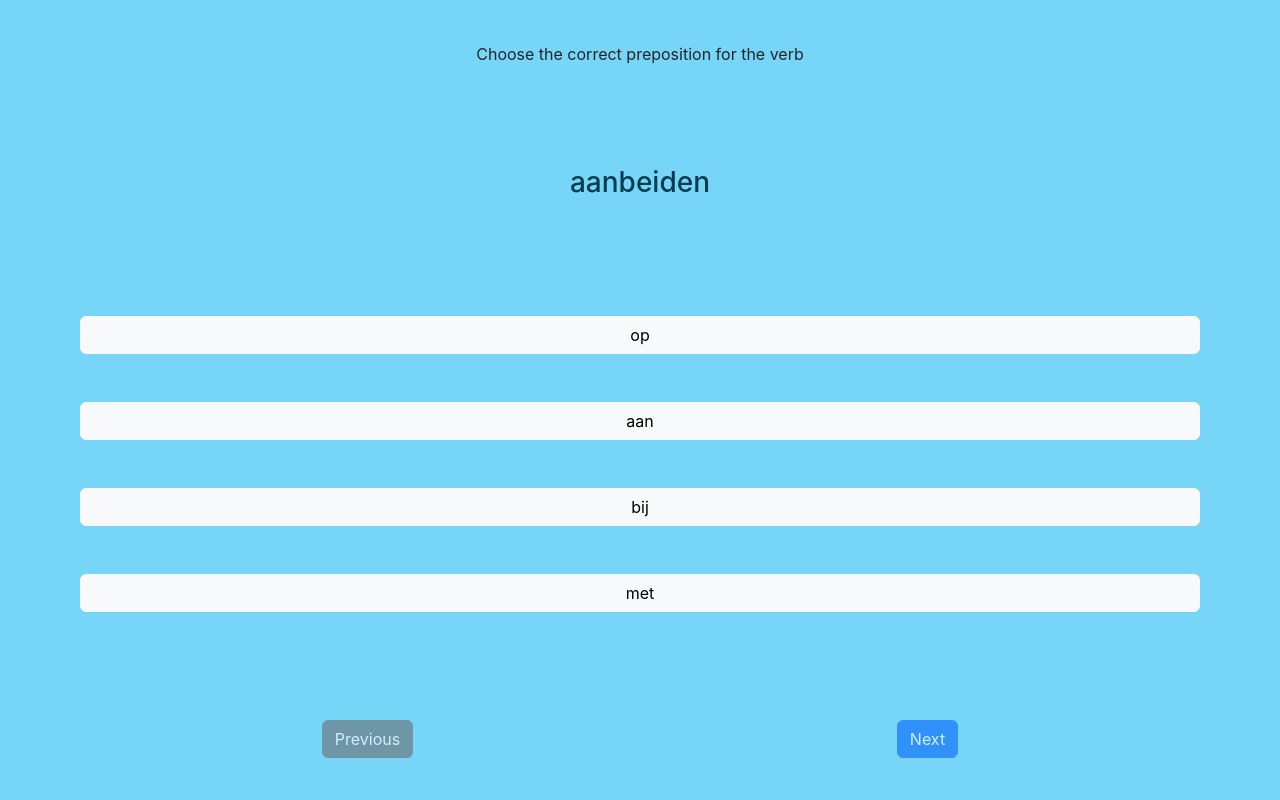
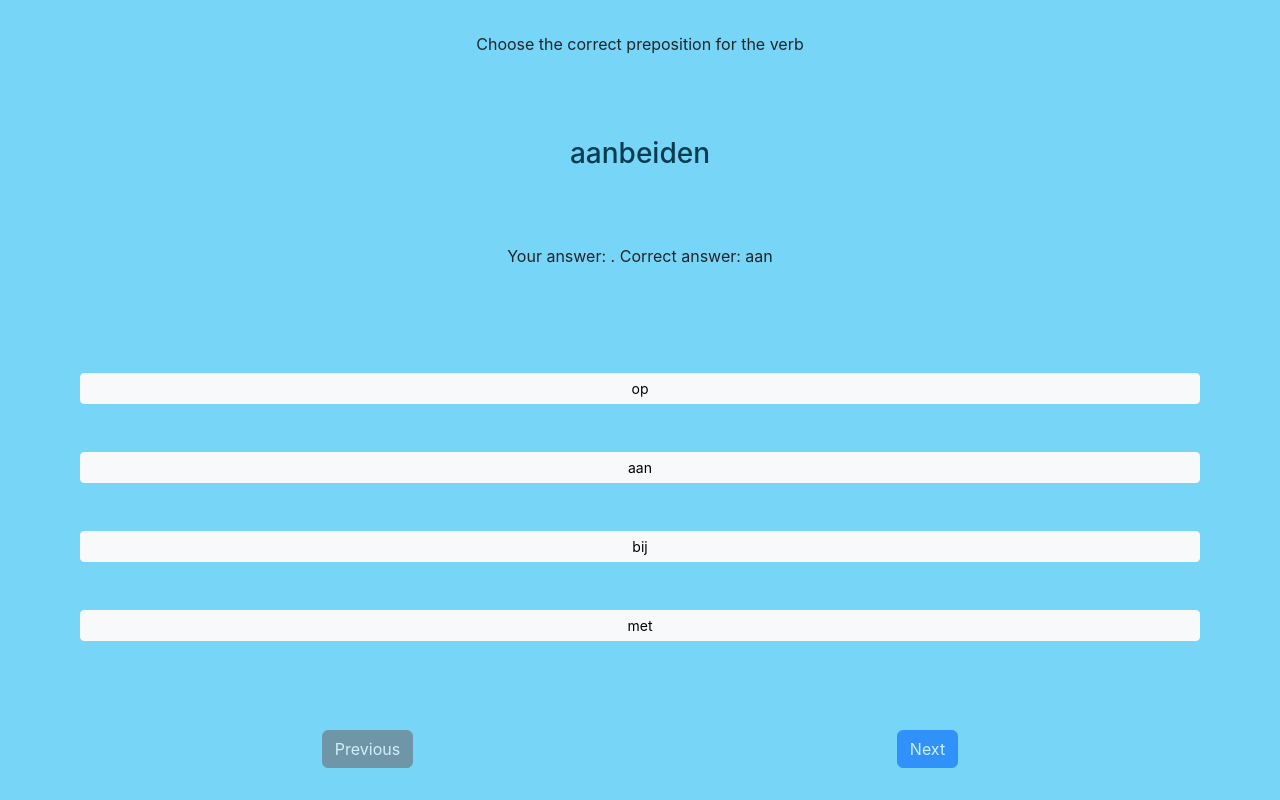
Before and after one commit to SheaMeyers/dutch-practice, a React (Create React App) app: page / in a window 1280 px wide. Built offline with nearby package versions, Linux system fonts and the light colour scheme.

Commit message:
Display correct sizes and colors based on answer given

```diff
--- a/src/prepositions/Prepositions.tsx
+++ b/src/prepositions/Prepositions.tsx
@@ -47,6 +47,7 @@ const prepositionsReducer = (state: PrepositionsState, action: DispatcherActions
         case 'nextQuestion':
             return { questionNumber: state.questionNumber+1, answer: '' }
         case 'giveAnswer':
+            console.log(`Got answer: ${action.payload}`)
             return { questionNumber: state.questionNumber, answer: action.payload }
         default:
             return state
@@ -62,13 +63,14 @@ const Prepositions = () => {
     <div className="Prepositions">
       <p>Choose the correct preposition for the verb</p>
       <p className="h3 Verb">{questions[questionNumber].word}</p>
+      <p>Your answer: {answer}.  Correct answer: {questions[questionNumber].answer}</p>
       <div className="Choices">
         {questions[questionNumber].options.map(option =>
             <button
-                className={`btn Choices__Button ${!answer ? 'btn-light' : answer === option ? 'btn-success' : 'btn-danger' }`}
+                className={`btn Choices__Button ${!answer && 'btn-light'} ${answer === option ? 'btn-lg' : 'btn-sm'} ${answer && option === questions[questionNumber].answer ? 'btn-success' : 'btn-danger'}`}
                 type="button"
                 disabled={!!answer}
-                onClick={() => dispatch({ type: 'giveAnswer', payload: questions[questionNumber].answer })}
+                onClick={() => dispatch({ type: 'giveAnswer', payload: option })}
             >
                 {option}
             </button>
```
